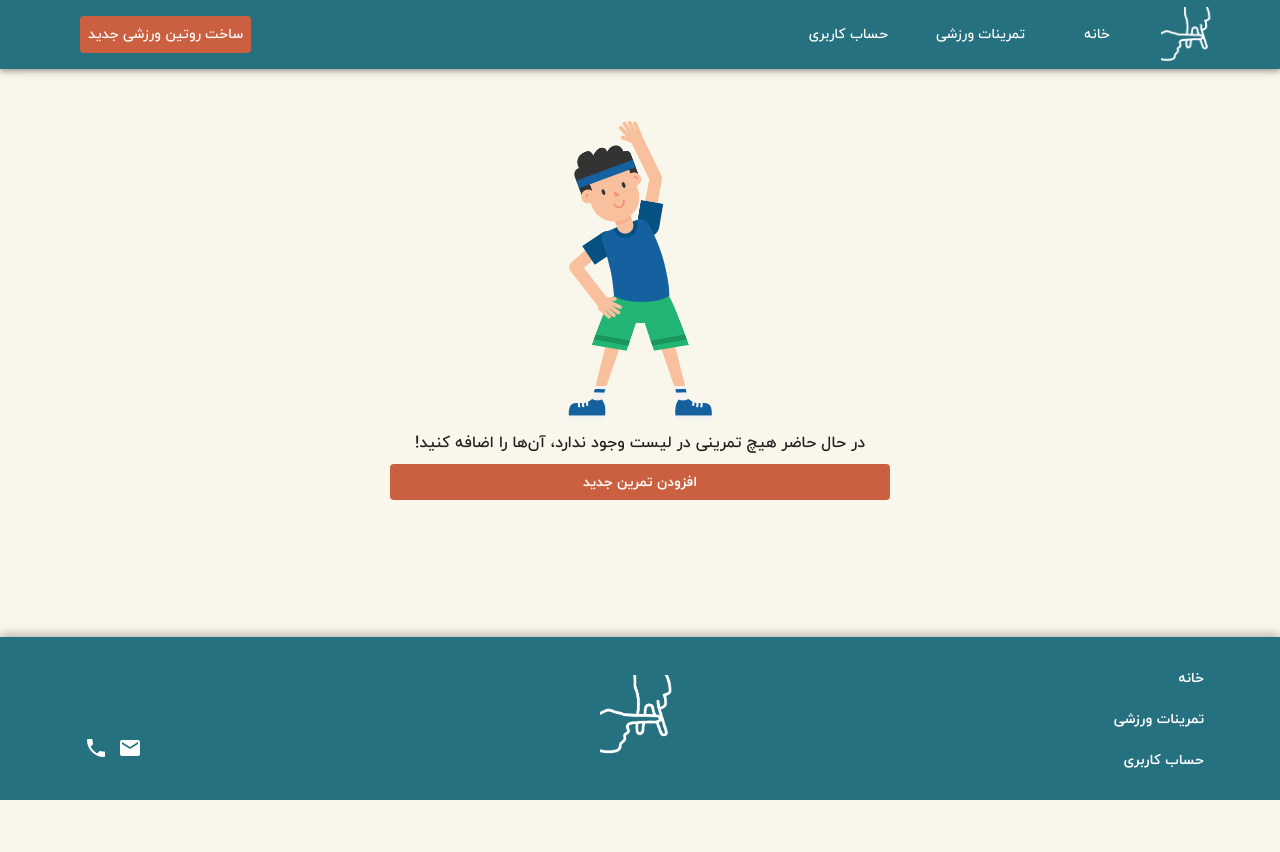
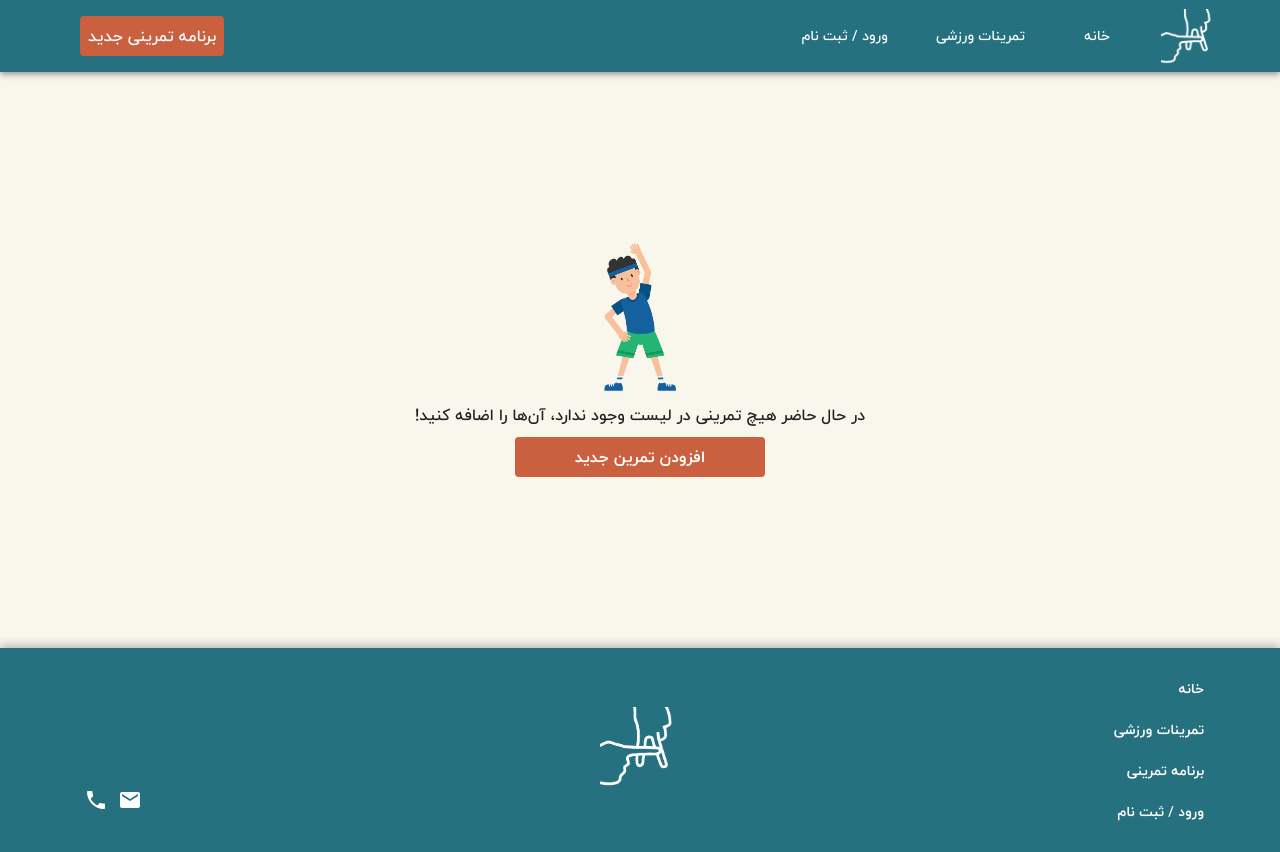
Before and after one commit to aminpournaghi5/a-five-front, a React (Vite) app: page /programming in a window 1280 px wide. Before the commit the page ends 800 px from the top, so only its background shows below. Built offline with nearby package versions, Linux system fonts and the light colour scheme.

Commit message:
navbar footer and links done

```diff
--- a/src/App.tsx
+++ b/src/App.tsx
@@ -96,6 +96,7 @@ const App: React.FC = () => {
           path="/exercise/:id"
           element={
             <>
+            <Navbar />
               <PageContainer>
                 <Exercise />
               </PageContainer>
--- a/src/Pages/Exercises/Exercises.tsx
+++ b/src/Pages/Exercises/Exercises.tsx
@@ -27,6 +27,7 @@ import { useDispatch, useSelector } from "react-redux";
 import SkeletonExerciseCard from "../../components/ExerciseCard/SkeletonExerciseCard";
 
 import AddIcon from "@mui/icons-material/Add";
+import AddTaskIcon from "@mui/icons-material/AddTask";
 import SearchOffIcon from "@mui/icons-material/SearchOff";
 import { add } from "../../assets/Redux/reduxfeatures/ExerciseList/ExerciseListSlice";
 import { debounce } from "lodash";
@@ -463,21 +464,15 @@ function Exercises() {
                     >
                       <Tooltip title={"افزودن به لیست برنامه تمرینی"}>
                         <IconButton
-                          sx={{
-                            display: {
-                              lg: "block",
-                              xs: "none",
-                              sm: "none",
-                              md: "block",
-                            },
-                          }}
                           aria-label="add to list"
                           onClick={() => handleAddExercise(exercise)}
-                          color={
-                            isInList(exercise.ID) ? "secondary" : "default"
-                          }
+                          color={isInList(exercise.ID) ? "success" : "default"}
                         >
-                          <AddIcon />
+                          {isInList(exercise.ID) ? (
+                            <AddTaskIcon />
+                          ) : (
+                            <AddIcon />
+                          )}
                         </IconButton>
                       </Tooltip>
                     </Box>
--- a/src/Pages/Exersise/Exercise.tsx
+++ b/src/Pages/Exersise/Exercise.tsx
@@ -16,6 +16,7 @@ import {
 } from "@mui/material";
 
 import AddIcon from "@mui/icons-material/Add";
+import AddTaskIcon from '@mui/icons-material/AddTask';
 import ArrowBackIcon from "@mui/icons-material/ArrowBack";
 import { useEffect, useState } from "react";
 
@@ -124,9 +125,9 @@ function Exercise() {
           flexDirection: "column",
           alignItems: "center",
           justifyContent: "center",
-          minHeight: "100vh",
+          minHeight: "80vh",
           textAlign: "center",
-          padding: 3,
+          padding: "20px",
         }}
       >
         <TableContainer
@@ -184,19 +185,11 @@ function Exercise() {
                   >
                     <Tooltip title={"افزودن به لیست برنامه تمرینی"}>
                       <IconButton
-                        sx={{
-                          display: {
-                            lg: "block",
-                            xs: "none",
-                            sm: "none",
-                            md: "block",
-                          },
-                        }}
                         aria-label="add to list"
                         onClick={() => handleAddExercise(exercise)}
-                        color={isInList(exercise._id) ? "secondary" : "default"}
+                        color={isInList(exercise._id) ? "success" : "default"}
                       >
-                        <AddIcon />
+                        {isInList(exercise._id) ? <AddTaskIcon /> : <AddIcon />}
                       </IconButton>
                     </Tooltip>
                   </Box>
--- a/src/Pages/Programming/Programming.tsx
+++ b/src/Pages/Programming/Programming.tsx
@@ -91,12 +91,10 @@ function Programing() {
         flexDirection: "column",
         alignItems: "center",
         width: "100%",
+        padding: 1,
       }}
     >
-      <Box
-        sx={{ marginTop: "20px", width: "100%", maxWidth: 1200 }}
-        padding={2}
-      >
+      <Box sx={{ width: "100%", maxWidth: 1200 }}>
         {exerciselist.length ? (
           <>
             {/* <PersonInformationFeild /> */}
@@ -149,8 +147,8 @@ function Programing() {
                           >
                             <CardMedia
                               sx={{
-                                width: { xs: "60px", sm: "100px" },
-                                height: { xs: "60px", sm: "100px" },
+                                width: { xs: "60px", sm: "160px" },
+                                height: { xs: "60px", sm: "160px" },
                                 objectFit: "contain",
                                 borderRadius: "50%",
                                 padding: "5px",
@@ -224,7 +222,7 @@ function Programing() {
                           marginRight: "10px",
                           marginBottom: "20px",
                           width: "50%",
-                          fontSize: { xs: "10px", md: "12px" },
+
                           borderCollapse: "collapse",
                         }}
                       >
@@ -234,7 +232,7 @@ function Programing() {
                               sx={{
                                 fontFamily: fontFamilies.bold,
                                 textAlign: "center",
-                                fontSize: { xs: "9px", md: "14px" },
+                                fontSize: { xs: "10px", md: "16px" },
                                 padding: "4px",
                                 border: "none",
                               }}
@@ -245,20 +243,15 @@ function Programing() {
                               sx={{
                                 fontFamily: fontFamilies.bold,
                                 textAlign: "center",
-
-                                fontSize: { xs: "9px", md: "14px" },
+                                fontSize: { xs: "10px", md: "16px" },
                                 padding: "4px",
                                 border: "none",
                               }}
                             >
-                              <Select
-                              size="small"
-
-                              >
+                              <Select size="small">
                                 <MenuItem value="single">تکرار</MenuItem>
                                 <MenuItem value="range">محدوده</MenuItem>
                               </Select>
-
                             </TableCell>
                           </TableRow>
 
@@ -268,7 +261,7 @@ function Programing() {
                               <TableCell
                                 sx={{
                                   textAlign: "center",
-                                  fontSize: { xs: "9px", md: "12px" },
+                                  fontSize: { xs: "9px", md: "16px" },
                                   padding: "2px",
                                   border: "none",
                                 }}
@@ -296,10 +289,6 @@ function Programing() {
                                     );
                                   }}
                                   type="number"
-                                  inputProps={{
-                                    min: 0, // حداقل مقدار ۰
-                                    step: 1, // فقط اعداد صحیح
-                                  }}
                                   sx={{
                                     width: "50px",
                                     "& input": {
@@ -357,25 +346,28 @@ function Programing() {
           <Box
             display={"flex"}
             justifyContent={"center"}
-            my={"15px"}
             alignItems={"center"}
             flexDirection={"column"}
+            textAlign={"center"}
+            height={"70vh"} // ارتفاع کل صفحه
           >
             <Box
               component={"img"}
-              sx={{ height: "300px", width: "auto" }}
+              sx={{ height: "150px", width: "auto", my: "10px" }}
               src="../../../public/noprogram.png"
             ></Box>
-            <Typography sx={{ my: "10px" }}>
+            <Typography sx={{ fontSize: { xs: "12px", md: "16px" } }}>
               در حال حاضر هیچ تمرینی در لیست وجود ندارد، آن‌ها را اضافه کنید!
             </Typography>
             <Link to={"/exercises"}>
               <Button
                 sx={{
-                  width: "500px",
+                  width: "250px",
                   backgroundColor: theme.palette.secondary.main,
                   color: "white",
                   fontFamily: fontFamilies.bold,
+                  my: "10px",
+                  fontSize: { xs: "10px", md: "16px" },
                 }}
               >
                 افزودن تمرین جدید
--- a/src/components/Footer/Footer.tsx
+++ b/src/components/Footer/Footer.tsx
@@ -5,18 +5,22 @@ import { useTheme } from "@mui/material/styles";
 import { fontFamilies } from "../../../theme";
 // آیکون‌های مورد نیاز
 
-import {
-  Email,
-  Phone as PhoneIcon,
-  Telegram as TelegramIcon,
-} from "@mui/icons-material";
+import { Email, Phone as PhoneIcon } from "@mui/icons-material";
+
+import { useSelector } from "react-redux";
+import { RootState } from "../../../src/assets/Redux/store";
+
 
 const Footer: React.FC = () => {
   const theme = useTheme();
+  const isLoggedIn = useSelector((state: RootState) => state.auth.isLoggedIn); // دریافت وضعیت ورود
   const footerLinks = [
     { name: "خانه", link: "/" },
     { name: "تمرینات ورزشی", link: "/exercises" },
-    { name: "حساب کاربری", link: "/login" },
+    { name: "برنامه تمرینی", link: "/programming" },
+    isLoggedIn
+      ? { name: "حساب کاربری", link: "/dashboard" }
+      : { name: "ورود / ثبت نام ", link: "/login" },
   ];
 
   return (
--- a/src/components/Navbar/Navbar.tsx
+++ b/src/components/Navbar/Navbar.tsx
@@ -28,8 +28,8 @@ const Navbar: React.FC = () => {
     { name: "خانه", link: "/" },
     { name: "تمرینات ورزشی", link: "/exercises" },
     isLoggedIn
-      ? { name: "داشبورد", link: "/dashboard" }
-      : { name: "حساب کاربری", link: "/login" },
+      ? { name: "حساب کاربری", link: "/dashboard" }
+      : { name: "ورود / ثبت نام ", link: "/login" },
   ];
 
   const handleToggleMenu = () => setMenuOpen((prevOpen) => !prevOpen);
@@ -70,7 +70,7 @@ const Navbar: React.FC = () => {
           {/* لوگو در حالت موبایل */}
           <Box
             sx={{
-              flexGrow: 11,
+              flexGrow: 1,
               display: { xs: "flex", md: "none" },
               justifyContent: "center",
               alignItems: "center",
@@ -127,17 +127,17 @@ const Navbar: React.FC = () => {
             <Button
               onClick={handleCloseMenu}
               sx={{
-                display: { xs: "none", md: "flex" },
                 my: 2,
                 color: "white",
                 backgroundColor: theme.palette.secondary.main,
                 mx: 2,
                 position: "relative",
+                fontSize: { xs: "10px", md: "16px" },
               }}
             >
               {exerciselist.length
-                ? "مشاهده روتین ورزشی"
-                : "ساخت روتین ورزشی جدید"}
+                ? "مشاهده  برنامه تمرینی"
+                : "برنامه تمرینی جدید"}
               {exerciselist.length > 0 && (
                 <Typography
                   variant="subtitle2"
@@ -164,15 +164,7 @@ const Navbar: React.FC = () => {
         </Toolbar>
 
         {/* منوی موبایل */}
-        <Collapse
-          in={menuOpen}
-          timeout="auto"
-          unmountOnExit
-          sx={{
-            borderBottomLeftRadius: "20px",
-            borderBottomRightRadius: "20px",
-          }}
-        >
+        <Collapse in={menuOpen} timeout="auto" unmountOnExit>
           <Box
             id="mobile-menu"
             sx={{
```
